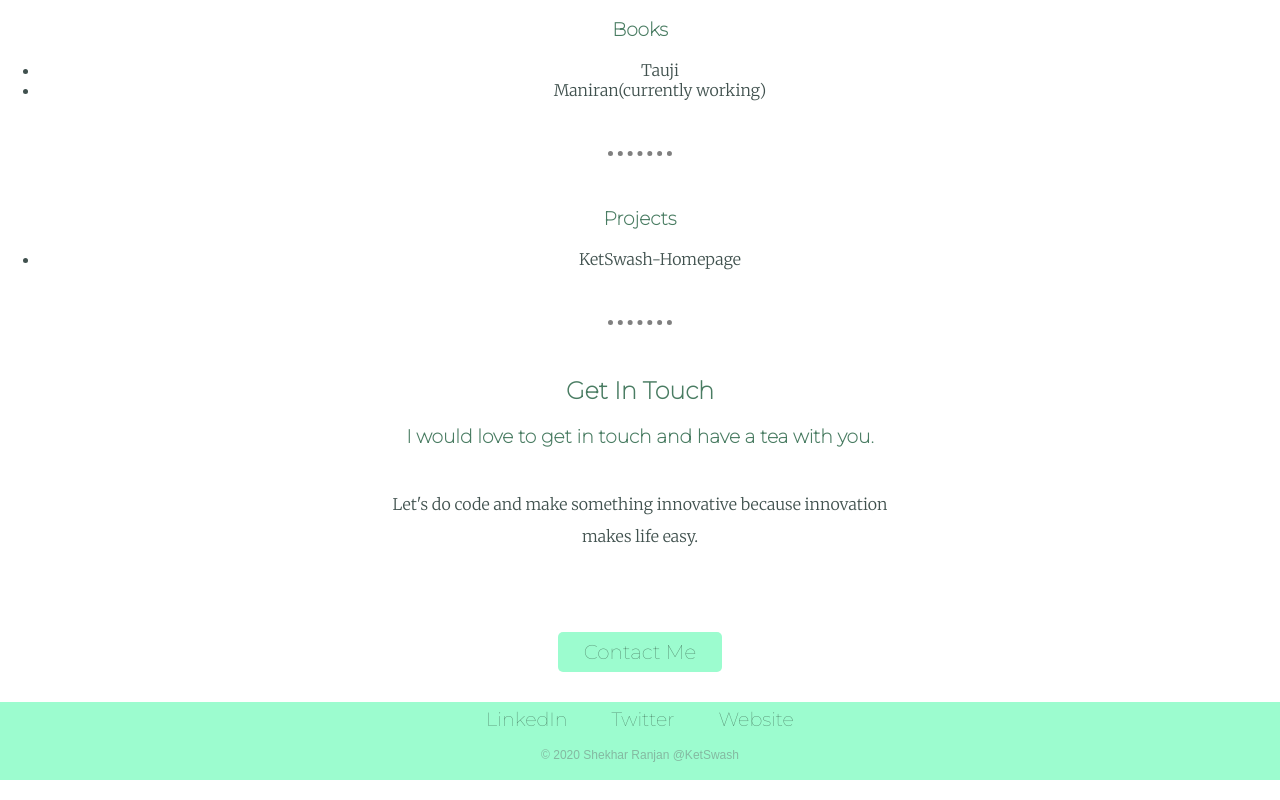
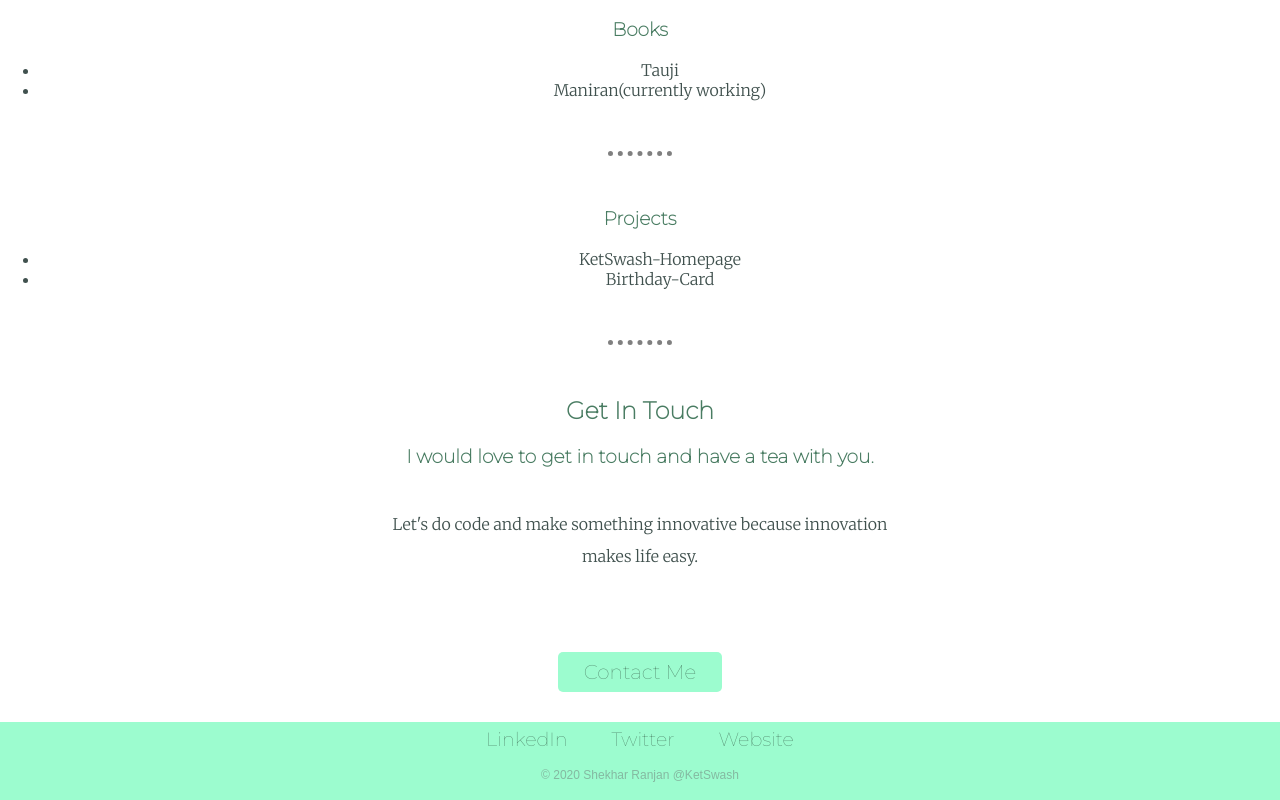
Before and after one commit to shekhar10feb/CV, a plain HTML site: page index.html in a window 1280 px wide. Shown: the part 1808-2608 px from the top of the page. Drawn offline with Linux system fonts and the light colour scheme.

Commit message:
Added birthday-card as project

```diff
--- a/index.html
+++ b/index.html
@@ -59,6 +59,7 @@
         <h3>Projects</h3>
          <ul>
           <li><a href="https://github.com/shekhar10feb/KetSwash-Homepage"></a>KetSwash-Homepage</a></li>
+          <li><a href="https://shekhar10feb.github.io/Birthday-Card/"></a>Birthday-Card</a></li>
          </ul>
          <hr>
         <div class="contact-me">
```
